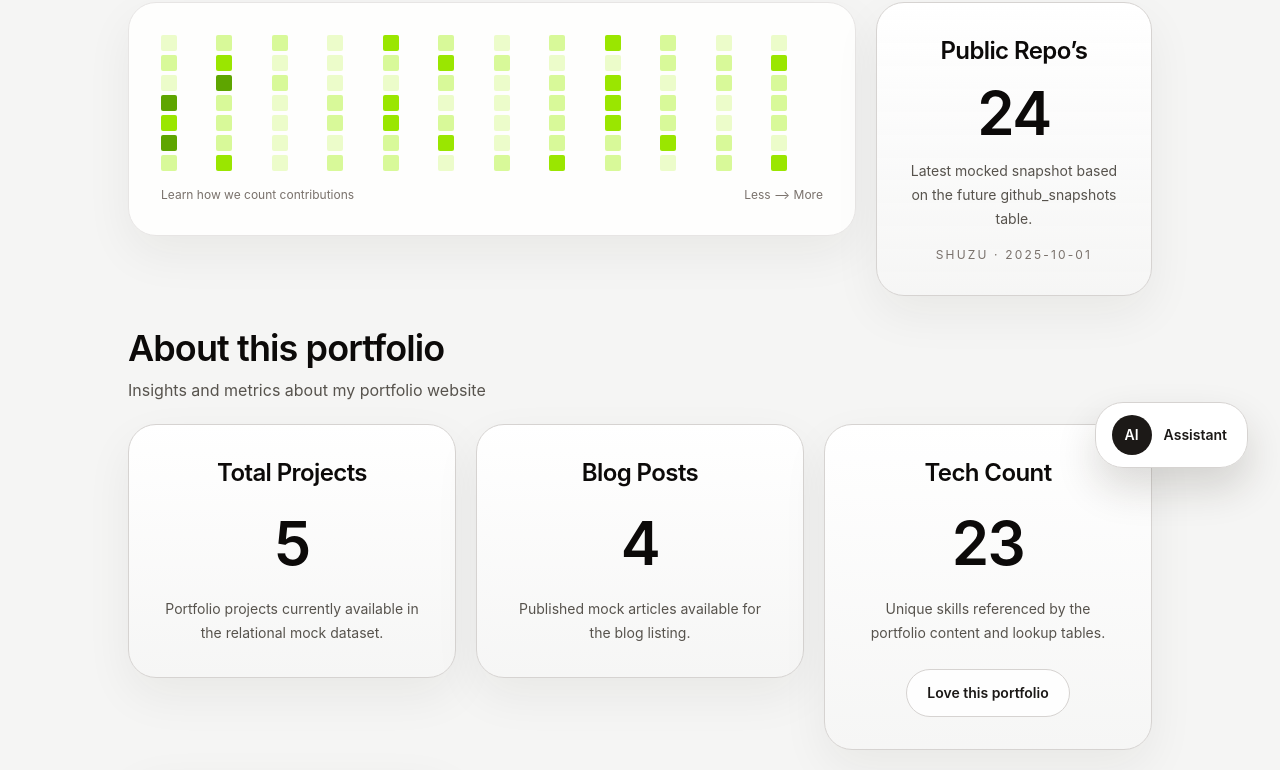
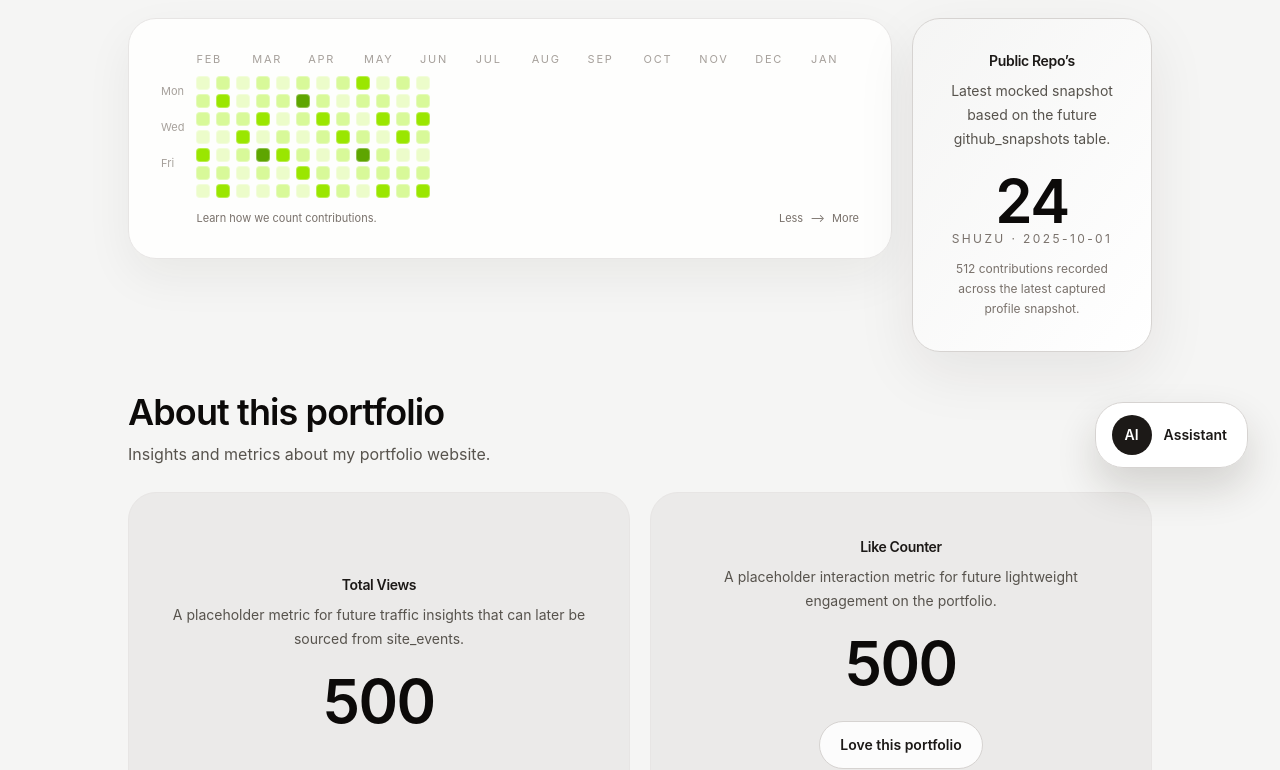
Before and after one commit to Alex-v-p/personal-portfolio, an Angular app in the folder apps/web-service/: page /stats in a window 1280 px wide. Shown: the part 300-1070 px from the top of the page. Built offline with nearby package versions, Linux system fonts and the light colour scheme.

Commit message:
core stat page changes

```diff
--- /dev/null
+++ b/apps/web-service/src/app/features/stats/components/stat-card/stat-card.component.html
@@ -0,0 +1,20 @@
+<div [class]="wrapperClasses">
+  <app-ui-card [featured]="tone !== 'muted'" [padding]="size === 'lg' ? 'lg' : 'md'">
+    <div [class]="contentClasses">
+      <div class="space-y-2">
+        <p class="text-sm font-semibold tracking-tight text-stone-900">{{ item.label }}</p>
+        <p class="text-sm leading-6 text-stone-600" *ngIf="item.description">{{ item.description }}</p>
+      </div>
+
+      <div class="space-y-3">
+        <strong [class]="valueClasses">{{ item.value }}</strong>
+        <p *ngIf="item.meta" class="text-xs uppercase tracking-[0.2em] text-stone-500">{{ item.meta }}</p>
+        <p *ngIf="item.footnote" class="text-xs leading-5 text-stone-500">{{ item.footnote }}</p>
+      </div>
+
+      <div *ngIf="item.actionLabel" class="pt-2">
+        <app-ui-button appearance="secondary">{{ item.actionLabel }}</app-ui-button>
+      </div>
+    </div>
+  </app-ui-card>
+</div>
--- /dev/null
+++ b/apps/web-service/src/app/features/stats/components/stat-card/stat-card.component.ts
@@ -0,0 +1,44 @@
+import { NgIf } from '@angular/common';
+import { Component, Input } from '@angular/core';
+
+import { UiButtonComponent } from '../../../../shared/components/button/ui-button.component';
+import { UiCardComponent } from '../../../../shared/components/card/ui-card.component';
+import { StatItem } from '../../../../shared/models/stat-item.model';
+
+@Component({
+  selector: 'app-stat-card',
+  standalone: true,
+  imports: [NgIf, UiButtonComponent, UiCardComponent],
+  templateUrl: './stat-card.component.html'
+})
+export class StatCardComponent {
+  @Input({ required: true }) item!: StatItem;
+  @Input() tone: 'default' | 'muted' | 'highlight' = 'default';
+  @Input() align: 'left' | 'center' = 'left';
+  @Input() size: 'md' | 'lg' = 'md';
+
+  protected get contentClasses(): string {
+    const alignment = this.align === 'center' ? 'text-center items-center' : 'text-left items-start';
+    const spacing = this.size === 'lg' ? 'gap-5 min-h-[16rem] justify-center' : 'gap-4 min-h-[11rem] justify-between';
+
+    return `flex h-full flex-col ${alignment} ${spacing}`;
+  }
+
+  protected get valueClasses(): string {
+    if (this.size === 'lg') {
+      return 'text-5xl font-semibold leading-none tracking-tight text-stone-950 sm:text-6xl';
+    }
+
+    return 'text-4xl font-semibold leading-none tracking-tight text-stone-950';
+  }
+
+  protected get wrapperClasses(): string {
+    const tones = {
+      default: '',
+      muted: '[&_article]:border-stone-200 [&_article]:bg-stone-200/65 [&_article]:shadow-none',
+      highlight: '[&_article]:border-stone-300 [&_article]:bg-gradient-to-br [&_article]:from-stone-100 [&_article]:to-white [&_article]:shadow-[0_20px_60px_rgba(40,31,20,0.08)]'
+    } as const;
+
+    return tones[this.tone];
+  }
+}
--- a/apps/web-service/src/app/features/stats/stats.page.html
+++ b/apps/web-service/src/app/features/stats/stats.page.html
@@ -1,54 +1,65 @@
-<div class="mx-auto max-w-5xl space-y-8">
+<div class="mx-auto max-w-5xl space-y-10">
   <p class="text-sm text-stone-600">Home &gt; Stats</p>
 
-  <section class="space-y-5">
-    <div>
+  <section class="space-y-6">
+    <div class="space-y-2">
       <h1 class="text-4xl font-semibold tracking-tight text-stone-950">GitHub Stats</h1>
-      <p class="mt-2 text-base leading-7 text-stone-600">Insights and metrics about my GitHub portfolio</p>
-      <p class="mt-1 text-sm text-stone-500">Latest snapshot: {{ latestGithubSnapshot.snapshotDate }} · {{ latestGithubSnapshot.username }}</p>
+      <p class="max-w-3xl text-base leading-7 text-stone-600">Insights and metrics about my GitHub portfolio.</p>
+      <p class="text-sm text-stone-500">Latest snapshot: {{ latestGithubSnapshot.snapshotDate }} · {{ latestGithubSnapshot.username }}</p>
     </div>
 
-    <div class="grid gap-5 lg:grid-cols-[1.45fr_0.55fr] lg:items-start">
+    <div class="grid gap-5 lg:grid-cols-[minmax(0,1fr)_15rem] lg:items-stretch">
       <app-ui-card padding="lg">
         <div class="space-y-4">
-          <div class="grid grid-cols-7 gap-1 sm:grid-cols-12">
-            <span *ngFor="let cell of contributionCells" [class]="getContributionClass(cell)"></span>
-          </div>
-          <div class="flex items-center justify-between text-xs text-stone-500">
-            <span>Learn how we count contributions</span>
-            <span>Less ⟶ More</span>
+          <div class="grid grid-cols-[auto_minmax(0,1fr)] gap-3">
+            <div class="pt-8 text-[11px] leading-4 text-stone-400">
+              <div *ngFor="let label of weekdayLabels; trackBy: trackByIndex" class="h-[18px]">{{ label }}</div>
+            </div>
+
+            <div class="min-w-0 space-y-2 overflow-x-auto">
+              <div class="grid grid-cols-12 gap-2 text-[11px] uppercase tracking-[0.16em] text-stone-400">
+                <span *ngFor="let month of monthLabels; trackBy: trackByIndex">{{ month }}</span>
+              </div>
+
+              <div class="flex gap-1.5 pb-1">
+                <div *ngFor="let week of contributionWeeks; trackBy: trackByIndex" class="grid grid-rows-7 gap-1">
+                  <span *ngFor="let cell of week; trackBy: trackByIndex" [class]="getContributionClass(cell)"></span>
+                </div>
+              </div>
+
+              <div class="flex items-center justify-between text-[11px] text-stone-500">
+                <span>Learn how we count contributions.</span>
+                <span>Less <span class="mx-1">⟶</span> More</span>
+              </div>
+            </div>
           </div>
         </div>
       </app-ui-card>
 
-      <app-ui-card [featured]="true" padding="lg">
-        <div class="space-y-4 text-center">
-          <p class="text-2xl font-semibold tracking-tight text-stone-950">{{ githubSummary.label }}</p>
-          <strong class="block text-6xl font-semibold leading-none tracking-tight text-stone-950">{{ githubSummary.value }}</strong>
-          <p class="text-sm leading-6 text-stone-600">{{ githubSummary.description }}</p>
-          <p *ngIf="githubSummary.meta" class="text-xs uppercase tracking-[0.18em] text-stone-500">{{ githubSummary.meta }}</p>
-        </div>
-      </app-ui-card>
+      <app-stat-card [item]="githubSummary" tone="highlight" size="lg" align="center"></app-stat-card>
     </div>
   </section>
 
-  <section class="space-y-5">
-    <div>
+  <section class="space-y-6">
+    <div class="space-y-2">
       <h2 class="text-4xl font-semibold tracking-tight text-stone-950">About this portfolio</h2>
-      <p class="mt-2 text-base leading-7 text-stone-600">Insights and metrics about my portfolio website</p>
+      <p class="max-w-3xl text-base leading-7 text-stone-600">Insights and metrics about my portfolio website.</p>
     </div>
 
-    <div class="grid gap-5 md:grid-cols-2 xl:grid-cols-3">
-      <app-ui-card *ngFor="let item of portfolioStats" [featured]="true" padding="lg">
-        <div class="space-y-6 text-center">
-          <p class="text-2xl font-semibold tracking-tight text-stone-950">{{ item.label }}</p>
-          <strong class="block text-6xl font-semibold leading-none tracking-tight text-stone-950">{{ item.value }}</strong>
-          <p class="text-sm leading-6 text-stone-600">{{ item.description }}</p>
-          <div *ngIf="item.actionLabel" class="flex justify-center">
-            <app-ui-button appearance="secondary">{{ item.actionLabel }}</app-ui-button>
-          </div>
-        </div>
-      </app-ui-card>
+    <div class="grid gap-5 md:grid-cols-2">
+      <app-stat-card
+        *ngFor="let item of portfolioHighlights; trackBy: trackByStatId"
+        [item]="item"
+        tone="muted"
+        size="lg"
+        align="center"></app-stat-card>
+    </div>
+
+    <div class="grid gap-5 sm:grid-cols-2 xl:grid-cols-4">
+      <app-stat-card
+        *ngFor="let item of portfolioStats; trackBy: trackByStatId"
+        [item]="item"
+        size="md"></app-stat-card>
     </div>
   </section>
 </div>
--- a/apps/web-service/src/app/features/stats/stats.page.ts
+++ b/apps/web-service/src/app/features/stats/stats.page.ts
@@ -1,24 +1,34 @@
 import { Component } from '@angular/core';
-import { NgFor, NgIf } from '@angular/common';
+import { NgFor } from '@angular/common';
 
-import { UiButtonComponent } from '../../shared/components/button/ui-button.component';
 import { UiCardComponent } from '../../shared/components/card/ui-card.component';
-import { CONTRIBUTION_CELLS, GITHUB_SUMMARY, LATEST_GITHUB_SNAPSHOT, PORTFOLIO_STATS } from '../../shared/mock-data/stats.mock';
+import {
+  CONTRIBUTION_WEEKS,
+  GITHUB_SUMMARY,
+  LATEST_GITHUB_SNAPSHOT,
+  PORTFOLIO_HIGHLIGHTS,
+  PORTFOLIO_STATS
+} from '../../shared/mock-data/stats.mock';
+import { StatItem } from '../../shared/models/stat-item.model';
+import { StatCardComponent } from './components/stat-card/stat-card.component';
 
 @Component({
   selector: 'app-stats-page',
   standalone: true,
-  imports: [NgFor, NgIf, UiButtonComponent, UiCardComponent],
+  imports: [NgFor, UiCardComponent, StatCardComponent],
   templateUrl: './stats.page.html'
 })
 export class StatsPageComponent {
-  protected readonly contributionCells = CONTRIBUTION_CELLS;
+  protected readonly contributionWeeks = CONTRIBUTION_WEEKS;
   protected readonly githubSummary = GITHUB_SUMMARY;
   protected readonly latestGithubSnapshot = LATEST_GITHUB_SNAPSHOT;
+  protected readonly portfolioHighlights = PORTFOLIO_HIGHLIGHTS;
   protected readonly portfolioStats = PORTFOLIO_STATS;
+  protected readonly monthLabels = ['Feb', 'Mar', 'Apr', 'May', 'Jun', 'Jul', 'Aug', 'Sep', 'Oct', 'Nov', 'Dec', 'Jan'];
+  protected readonly weekdayLabels = ['Mon', '', 'Wed', '', 'Fri', '', ''];
 
   protected getContributionClass(value: number): string {
-    const base = 'h-4 w-4 rounded-[2px]';
+    const base = 'h-3.5 w-3.5 rounded-[4px] border border-white/30';
     const tones = [
       'bg-stone-200',
       'bg-lime-100',
@@ -29,4 +39,12 @@ export class StatsPageComponent {
 
     return `${base} ${tones[value] ?? tones[0]}`;
   }
+
+  protected trackByStatId(_: number, item: StatItem): string {
+    return item.id;
+  }
+
+  protected trackByIndex(index: number): number {
+    return index;
+  }
 }
--- a/apps/web-service/src/app/shared/mock-data/content.selectors.ts
+++ b/apps/web-service/src/app/shared/mock-data/content.selectors.ts
@@ -1,5 +1,5 @@
 import { BlogPostTag } from '../models/blog-post-tag.model';
-import { BlogPost } from '../models/blog-post.model';
+import { BlogPost, BlogPostSection } from '../models/blog-post.model';
 import { ContactMethod } from '../models/contact-method.model';
 import { Experience } from '../models/experience.model';
 import { NavigationItem } from '../models/navigation-item.model';
@@ -87,6 +87,8 @@ export interface BlogPostRecord {
   seoTitle?: string;
   seoDescription?: string;
   category: string;
+  intro: string[];
+  sections: BlogPostSection[];
 }
 
 const formatDateRange = (startDate: string, endDate?: string | null, isCurrent = false): string => {
@@ -304,7 +306,9 @@ export const buildBlogPostViews = (
     status: record.status,
     contentMarkdown: record.contentMarkdown,
     seoTitle: record.seoTitle,
-    seoDescription: record.seoDescription
+    seoDescription: record.seoDescription,
+    intro: record.intro,
+    sections: record.sections
   };
 });
 
@@ -379,7 +383,8 @@ export const buildGithubSummary = (snapshot: GithubSnapshot): StatItem => ({
   label: 'Public Repo’s',
   value: String(snapshot.publicRepoCount),
   description: 'Latest mocked snapshot based on the future github_snapshots table.',
-  meta: `${snapshot.username} · ${snapshot.snapshotDate}`
+  meta: `${snapshot.username} · ${snapshot.snapshotDate}`,
+  footnote: `${snapshot.totalCommits} contributions recorded across the latest captured profile snapshot.`
 });
 
 export const buildPortfolioStats = (
@@ -390,31 +395,46 @@ export const buildPortfolioStats = (
 ): StatItem[] => [
   {
     id: 'project-count',
-    label: 'Total Projects',
+    label: 'Project Count',
     value: String(projects.length),
-    description: 'Portfolio projects currently available in the relational mock dataset.'
+    description: 'Portfolio projects currently available in the relational mock dataset.',
+    footnote: `${projects.filter((project) => project.isFeatured).length} featured item(s) currently highlighted across the site.`
   },
   {
     id: 'blog-count',
-    label: 'Blog Posts',
+    label: 'Blog Count',
     value: String(posts.filter((post) => post.status === 'published').length),
-    description: 'Published mock articles available for the blog listing.'
+    description: 'Published mock articles available for the blog listing.',
+    footnote: `${posts.filter((post) => post.isFeatured).length} featured article(s) currently pinned into the content flow.`
   },
   {
     id: 'tech-count',
     label: 'Tech Count',
     value: String(new Set(skills.map((skill) => skill.name)).size),
     description: 'Unique skills referenced by the portfolio content and lookup tables.',
-    actionLabel: 'Love this portfolio'
+    footnote: 'Grouped from the shared skill and category lookup tables used by projects and experience.'
   },
   {
     id: 'total-stars',
     label: 'GitHub Stars',
     value: String(snapshot.totalStars),
-    description: 'Mocked aggregate stars stored in the github_snapshots table.'
+    description: 'Mocked aggregate stars stored in the github_snapshots table.',
+    footnote: `${snapshot.followerCount} follower(s) and ${snapshot.followingCount} following in the latest snapshot.`
   }
 ];
 
 export const buildContributionCells = (days: GithubContributionDay[], snapshotId: string): number[] => days
   .filter((day) => day.snapshotId === snapshotId)
   .map((day) => day.level);
+
+
+export const buildContributionWeeks = (days: GithubContributionDay[], snapshotId: string): number[][] => {
+  const levels = buildContributionCells(days, snapshotId);
+  const weeks: number[][] = [];
+
+  for (let index = 0; index < levels.length; index += 7) {
+    weeks.push(levels.slice(index, index + 7));
+  }
+
+  return weeks;
+};
--- a/apps/web-service/src/app/shared/mock-data/stats.mock.ts
+++ b/apps/web-service/src/app/shared/mock-data/stats.mock.ts
@@ -1,11 +1,28 @@
 import { StatItem } from '../models/stat-item.model';
 import { BLOG_POSTS } from './blog-posts.mock';
-import { buildContributionCells, buildGithubSummary, buildPortfolioStats } from './content.selectors';
+import { buildContributionWeeks, buildGithubSummary, buildPortfolioStats } from './content.selectors';
 import { GITHUB_CONTRIBUTION_DAYS, GITHUB_SNAPSHOTS } from './github.mock';
 import { PROJECTS } from './projects.mock';
 import { SKILLS } from './skills.mock';
 
 export const LATEST_GITHUB_SNAPSHOT = GITHUB_SNAPSHOTS[0];
-export const CONTRIBUTION_CELLS: number[] = buildContributionCells(GITHUB_CONTRIBUTION_DAYS, LATEST_GITHUB_SNAPSHOT.id);
+export const CONTRIBUTION_WEEKS: number[][] = buildContributionWeeks(GITHUB_CONTRIBUTION_DAYS, LATEST_GITHUB_SNAPSHOT.id);
 export const GITHUB_SUMMARY: StatItem = buildGithubSummary(LATEST_GITHUB_SNAPSHOT);
+
+export const PORTFOLIO_HIGHLIGHTS: StatItem[] = [
+  {
+    id: 'total-views',
+    label: 'Total Views',
+    value: '500',
+    description: 'A placeholder metric for future traffic insights that can later be sourced from site_events.'
+  },
+  {
+    id: 'like-counter',
+    label: 'Like Counter',
+    value: '500',
+    description: 'A placeholder interaction metric for future lightweight engagement on the portfolio.',
+    actionLabel: 'Love this portfolio'
+  }
+];
+
 export const PORTFOLIO_STATS: StatItem[] = buildPortfolioStats(PROJECTS, BLOG_POSTS, SKILLS, LATEST_GITHUB_SNAPSHOT);
--- a/apps/web-service/src/app/shared/models/stat-item.model.ts
+++ b/apps/web-service/src/app/shared/models/stat-item.model.ts
@@ -5,4 +5,5 @@ export interface StatItem {
   description: string;
   actionLabel?: string;
   meta?: string;
+  footnote?: string;
 }
```
